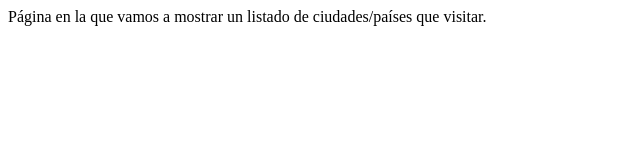
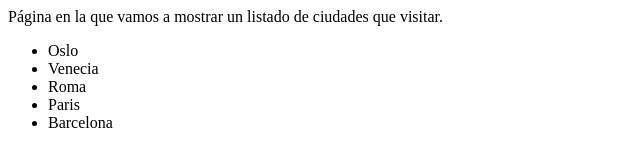
Before and after one commit to sergicepee/ud02, a plain HTML site: page ex02/index.html in a window 1280 px wide. Shown: the whole page, without its empty margins (0-640 px from the left). Drawn offline with Linux system fonts and the light colour scheme.

Commit message:
Añadidas 3 cidades que visitar

```diff
--- a/ex02/index.html
+++ b/ex02/index.html
@@ -3,6 +3,13 @@
 		<title>Página de tu_nombre</title>
 	</head>
 	<body>
-	    Página en la que vamos a mostrar un listado de ciudades/países que visitar.
+	    Página en la que vamos a mostrar un listado de ciudades que visitar.
+        <ul>
+            <li>Oslo</li>
+            <li>Venecia</li>
+            <li>Roma</li>
+            <li>Paris</li>
+            <li>Barcelona</li>
+        </ul>
 	</body>
 </html>
```
